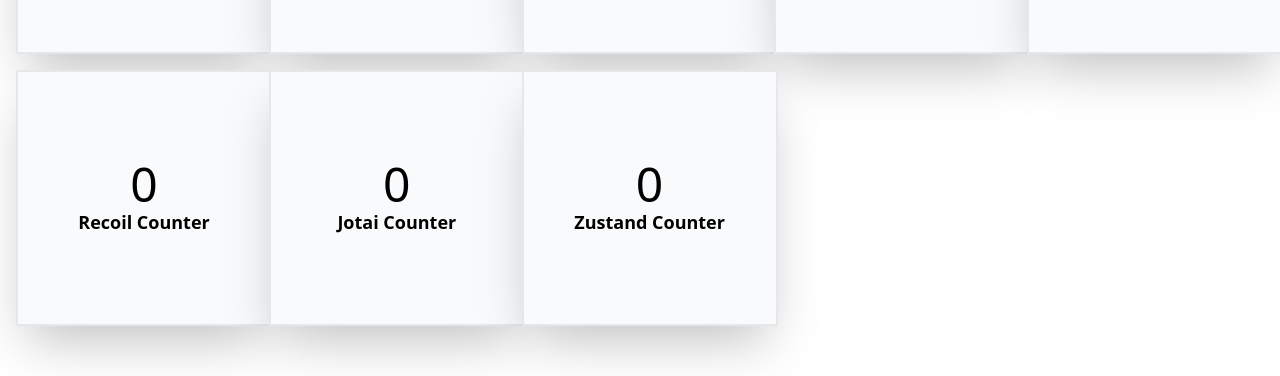
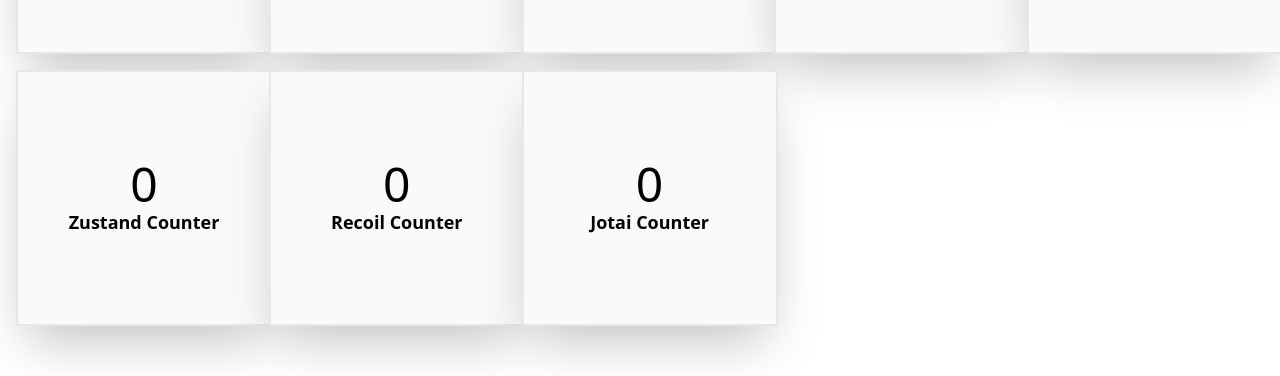
Before and after one commit to chrisrabe/state-mgmt-react, a React (Create React App) app: page / in a window 1280 px wide. Shown: the part 218-594 px from the top of the page. Built offline with nearby package versions, Linux system fonts and the light colour scheme.

Commit message:
feat: updated ordering and moved button styles

```diff
--- a/src/App.tsx
+++ b/src/App.tsx
@@ -16,9 +16,9 @@ function App() {
       <ReactContextCounter />
       <ReduxMimicCounter />
       <ReduxSliceCounter />
+      <ZustandCounter />
       <RecoilCounter />
       <JotaiCounter />
-      <ZustandCounter />
     </div>
   );
 }
--- a/src/components/Button/Button.tsx
+++ b/src/components/Button/Button.tsx
@@ -1,7 +1,7 @@
 import React from "react";
 
 const Button: React.FC<React.HTMLAttributes<HTMLButtonElement>> = ({...props}) => {
-  return <button {...props} />
+  return <button className="p-5 bg-gray-50 border-2 border-gray-200 h-64 w-64 shadow-2xl" {...props} />
 };
 
 export default Button;
--- a/src/components/Counter/Counter.tsx
+++ b/src/components/Counter/Counter.tsx
@@ -7,7 +7,7 @@ interface CounterProps {
 
 const Counter: React.FC<CounterProps> = ({count, label}) => {
   return (
-    <div className="flex flex-col items-center justify-center p-5 bg-gray-50 border-2 border-gray-200 h-64 w-64 shadow-2xl">
+    <div className="flex flex-col items-center justify-center">
       <span className="text-5xl">{count}</span>
       <span className="text-lg font-bold">{label ?? "Counter"}</span>
     </div>
```
Also changed, not shown: src/approaches/ReactStateCounter/ReactStateCounter.tsx (line endings or trailing spaces).
